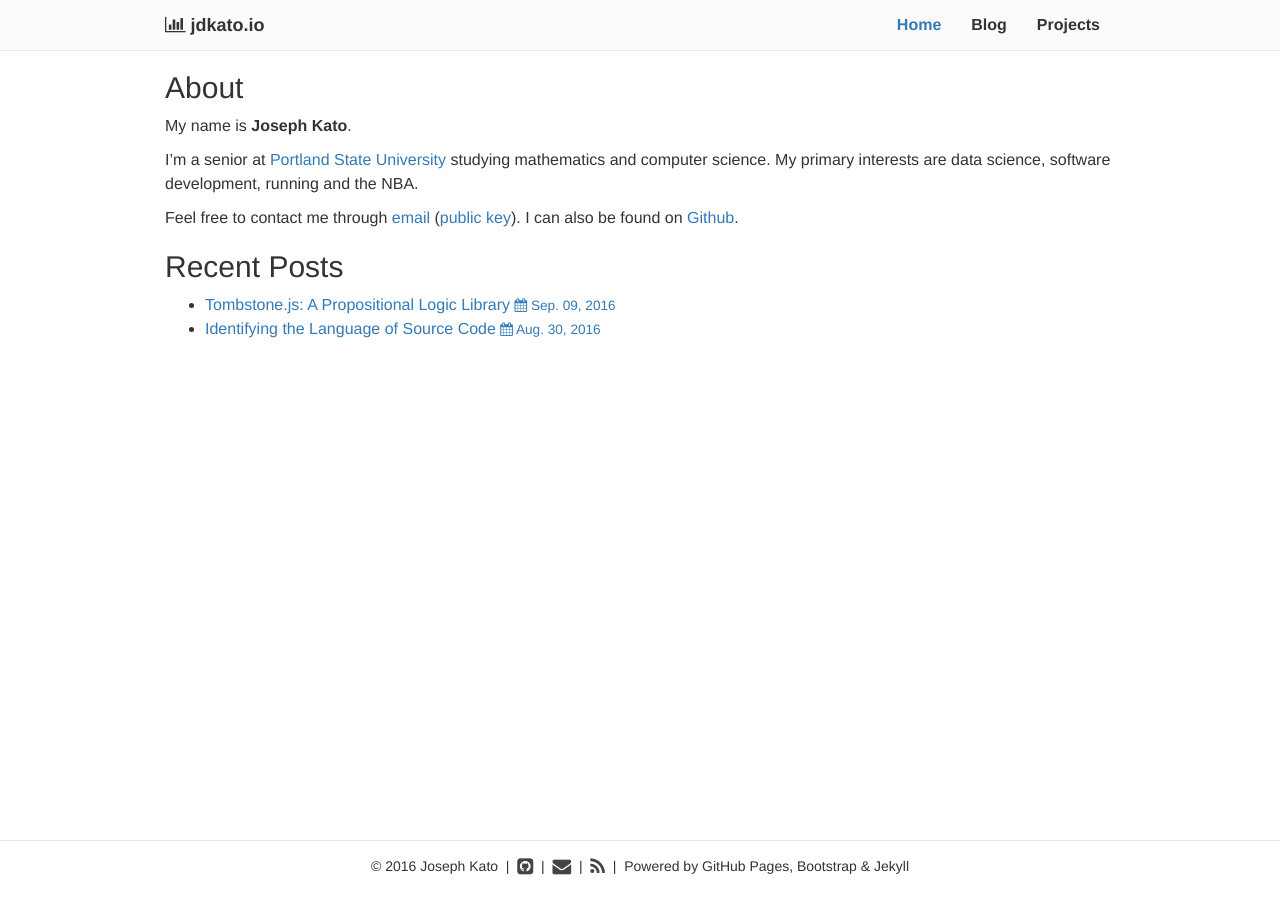
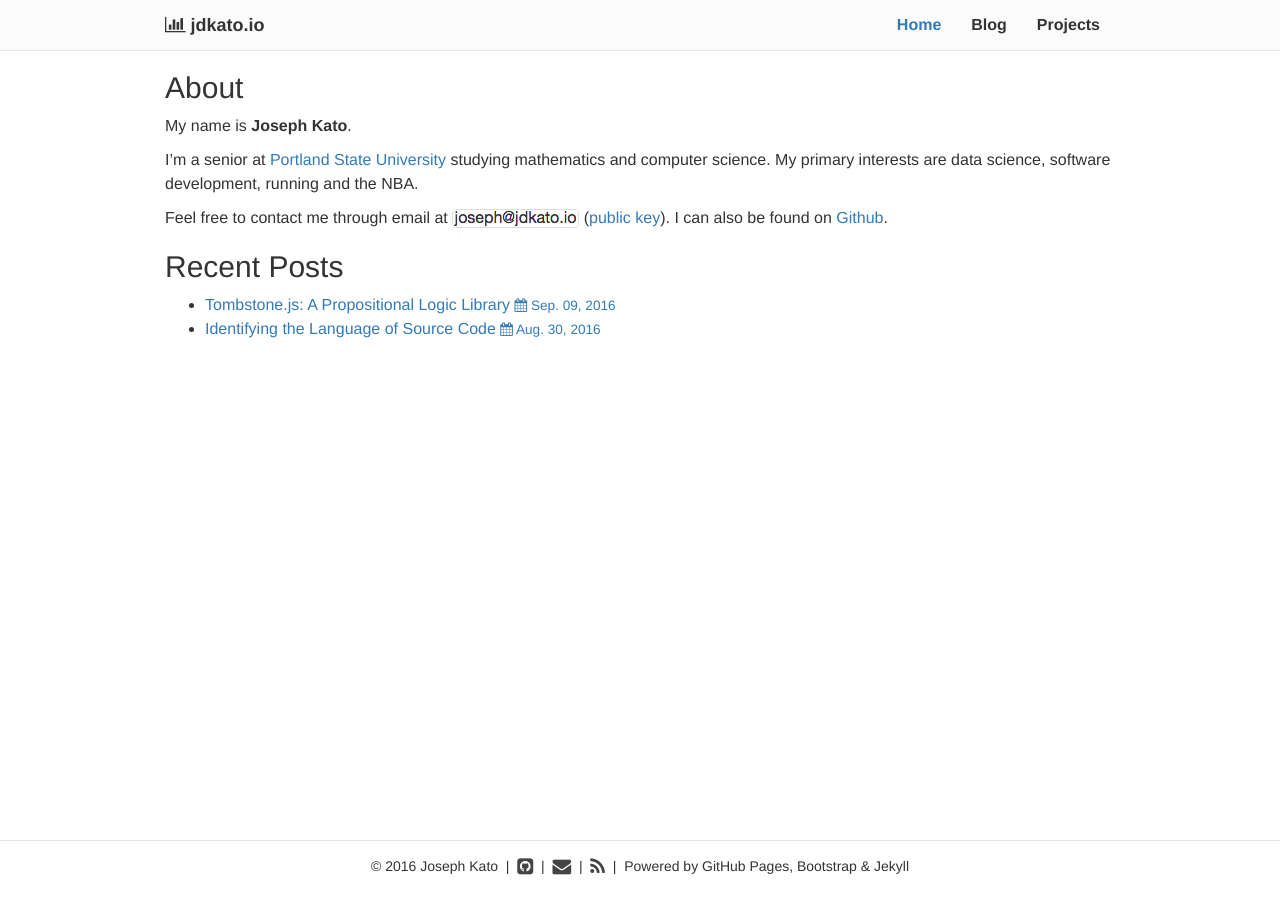
Before and after one commit to jdkato/jdkato.github.io, a Jekyll site: the page built from index.md, in a window 1280 px wide. Built offline with Jekyll 4.4.1, drawn with Linux system fonts in a browser that asks for light colours; nearby versions of some CDN libraries.

Commit message:
Update email in footer and display address on Home page

```diff
--- a/_includes/footer.html
+++ b/_includes/footer.html
@@ -6,7 +6,7 @@
         <i class="fa fa-github-square fa-lg"></i>
       </a>
       &nbsp;|&nbsp;
-      <a href="mailto:jdkato24@gmail.com">
+      <a href="mailto:joseph@jdkato.io">
         <i class="fa fa-envelope fa-lg"></i>
       </a>
       &nbsp;|&nbsp;
--- a/index.md
+++ b/index.md
@@ -10,7 +10,7 @@ My name is **Joseph Kato**.
 
 I'm a senior at <a href="https://www.pdx.edu">Portland State University</a> studying mathematics and computer science. My primary interests are data science, software development, running and the NBA.
 
-Feel free to contact me through <a href="mailto:joseph@jdkato.io">email</a> ([public key](https://keybase.io/jdkato/key.asc)). I can also be found on <a href="https://github.com/jdkato">Github</a>.
+Feel free to contact me through email at <img class="inline-img" src="img/inline-em.png"> ([public key](https://keybase.io/jdkato/key.asc)). I can also be found on <a href="https://github.com/jdkato">Github</a>.
 
 ## Recent Posts
 
--- a/stylesheets/style.css
+++ b/stylesheets/style.css
@@ -22,6 +22,11 @@ img {
   display: inline-block;
   max-width: 100%;
   height: auto
+}
+
+.inline-img {
+  padding: 0;
+  margin: 0;
 }
 
 .equation {
```
Also changed, not shown: img/inline-em.png (added).
